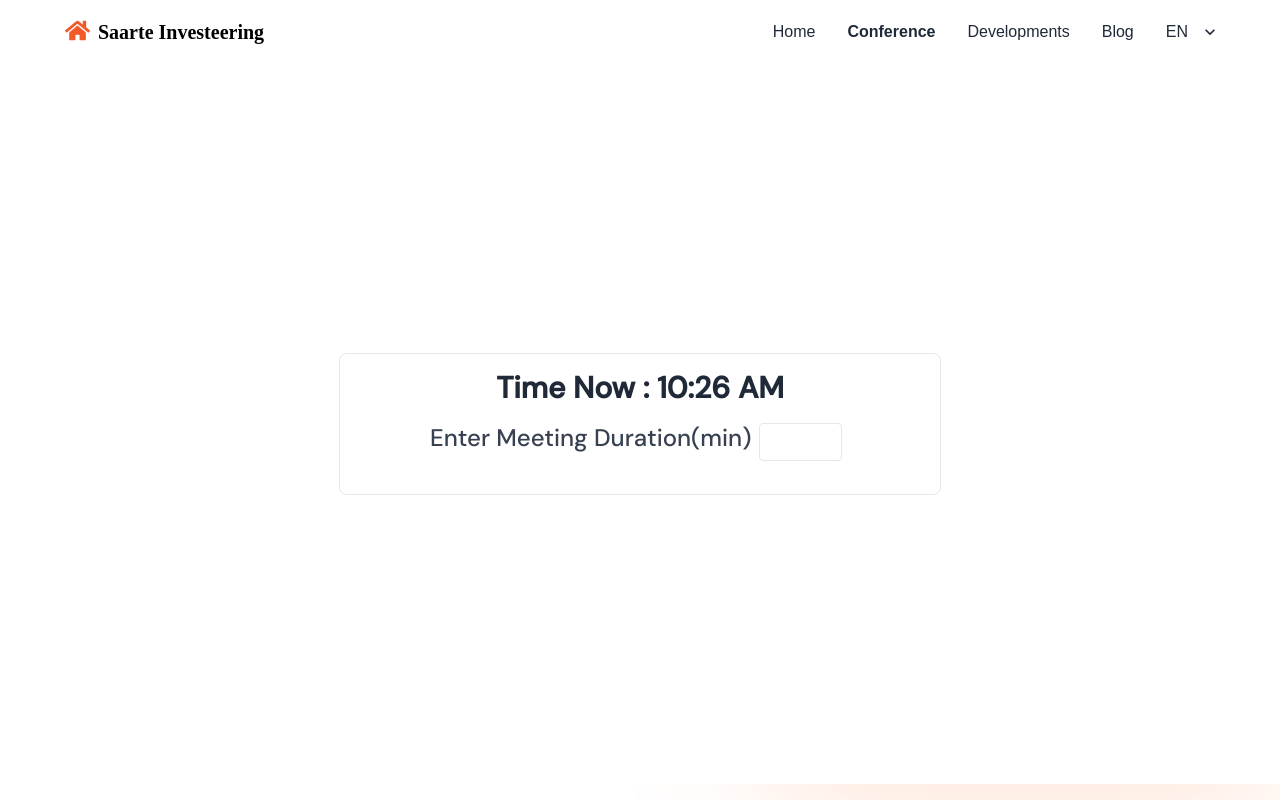
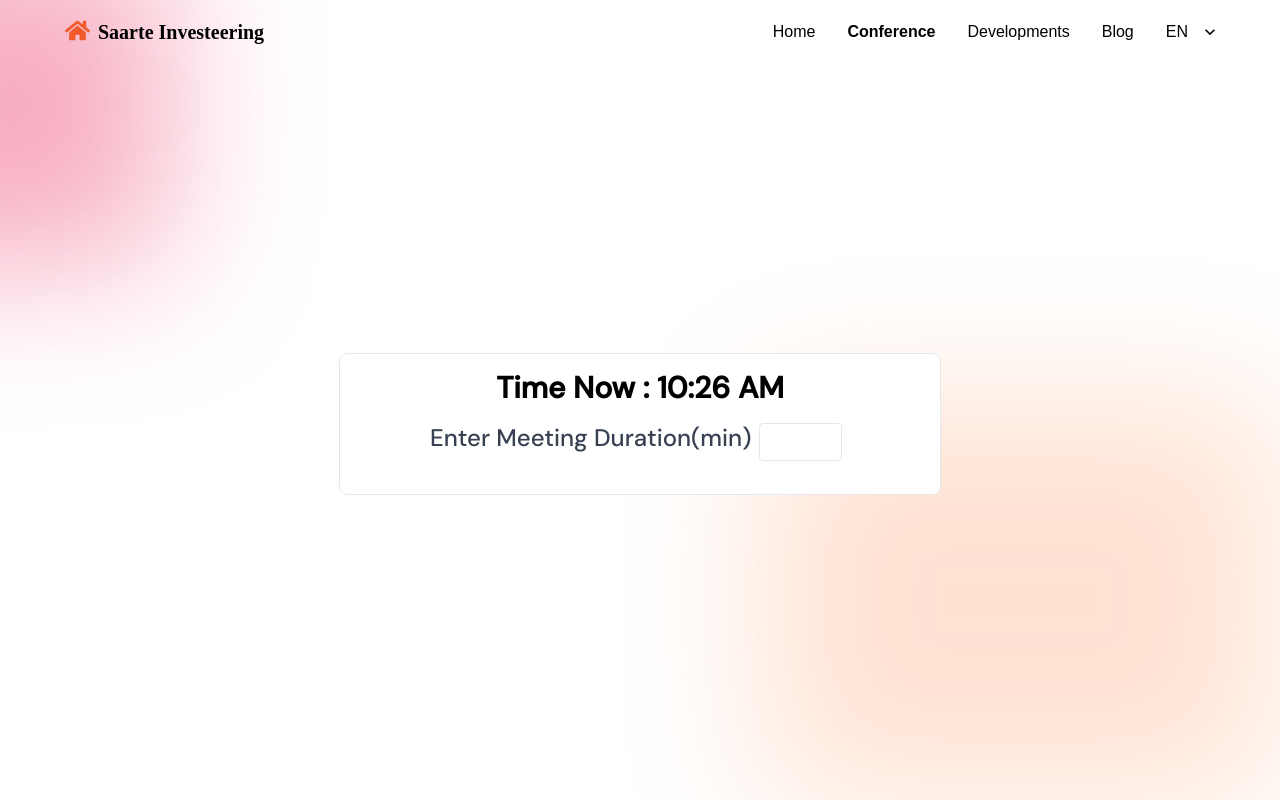
Before and after one commit to Noor-26/nextjs-conference-booking, a Next.js app: page / in a window 1280 px wide. Built offline with nearby package versions, Linux system fonts and the light colour scheme; a web font is replaced by a local one.

Commit message:
theme added

```diff
--- a/src/app/globals.css
+++ b/src/app/globals.css
@@ -7,10 +7,7 @@
   font-family: 'DM Sans', sans-serif;
 
 }
-body{
-  background-color: white;
 
-}
 .Abeezee{
   font-family: 'ABeeZee', sans-serif;
 }
--- a/src/app/layout.tsx
+++ b/src/app/layout.tsx
@@ -11,14 +11,14 @@ export default function RootLayout({
   children: React.ReactNode
 }) {
   return (
-    <html lang="en">
+    <html lang="en" data-theme="lofi">
       <head>
         <title>Darkfam Conference Room Booking System</title>
       <link rel="preconnect" href="https://fonts.googleapis.com"/>
 <link rel="preconnect" href="https://fonts.gstatic.com" crossOrigin='use-credentials'/>
 <link href="https://fonts.googleapis.com/css2?family=ABeeZee:ital@1&family=DM+Sans:wght@500&family=Gabriela&family=Lusitana&display=swap" rel="stylesheet"/>
       </head>
-      <body className='bg-white'>{children}</body>
+      <body >{children}</body>
     </html>
   )
 }
```
